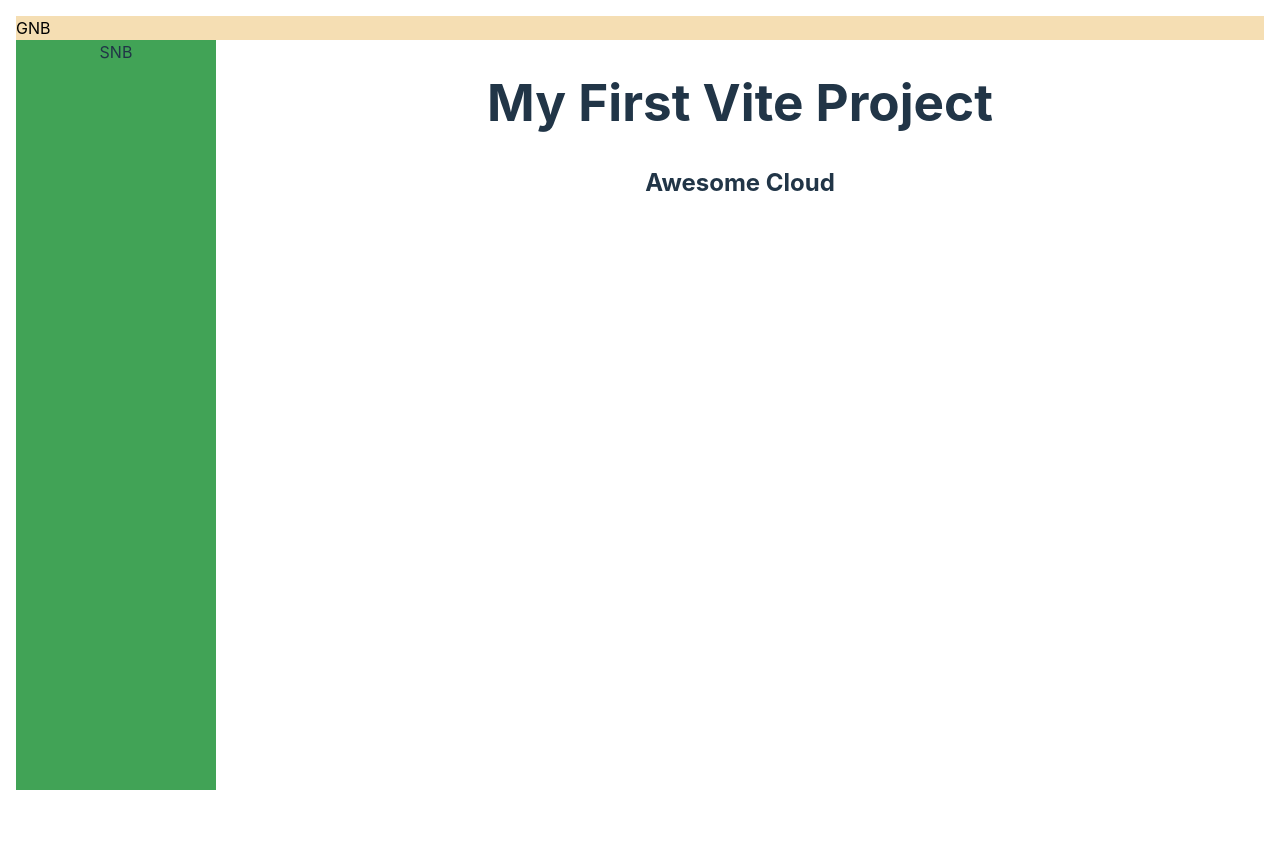
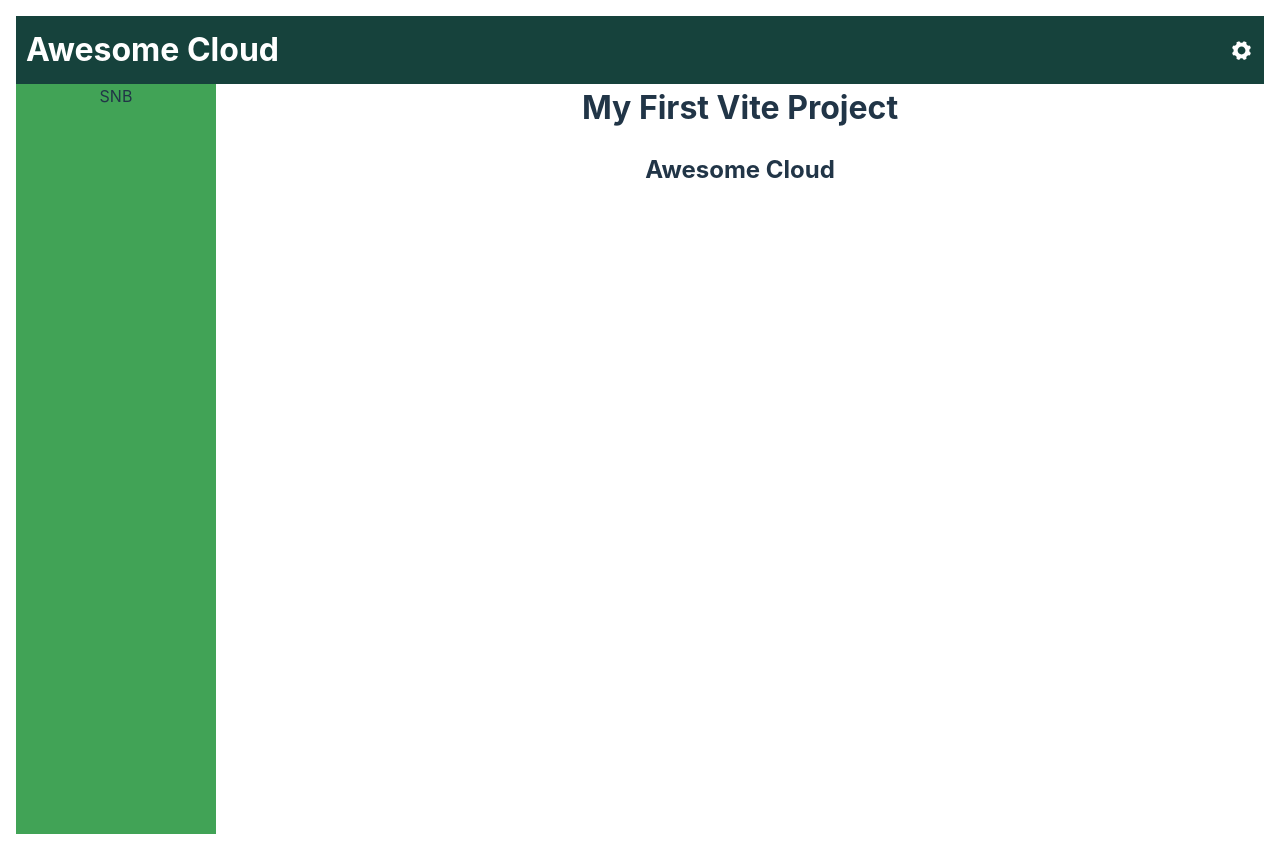
Before and after one commit to fhlandl/awesome-cloud, a React (Vite) app: page / in a window 1280 px wide. Before the commit the page ends 806 px from the top, so only its background shows below. Built offline with nearby package versions, Linux system fonts and the light colour scheme.

Commit message:
Add SettingDropdown component
- Implement SettingDropdown
- Modify CSS styles of GNB

```diff
--- a/package.json
+++ b/package.json
@@ -11,7 +11,8 @@
   },
   "dependencies": {
     "react": "^18.3.1",
-    "react-dom": "^18.3.1"
+    "react-dom": "^18.3.1",
+    "react-icons": "^5.3.0"
   },
   "devDependencies": {
     "@eslint/js": "^9.9.0",
--- a/src/App.css
+++ b/src/App.css
@@ -1,5 +1,4 @@
 #root {
-  max-width: 1280px;
   margin: 0 auto;
   padding: 1rem;
   text-align: center;
--- a/src/components/nav/GNB.module.scss
+++ b/src/components/nav/GNB.module.scss
@@ -1,10 +1,17 @@
+h1 {
+  margin: 0;
+}
+
 .header {
   display: flex;
-  // height: 40px;
-  background-color: wheat;
-  color: black;
+  background-color: #16423c;
+  color: white;
+  justify-content: space-between;
+  align-items: center;
+  padding: 10px;
 }
 
 .nav {
   display: flex;
+  align-items: center;
 }
--- a/src/components/nav/GNB.tsx
+++ b/src/components/nav/GNB.tsx
@@ -1,10 +1,14 @@
 import React from 'react';
 import styles from './GNB.module.scss';
+import SettingDropdown from '../ui/SettingDropdown';
 
 const GNB = () => {
   return (
     <header className={styles.header}>
-      <nav className={styles.nav}>GNB</nav>
+      <h1>Awesome Cloud</h1>
+      <nav className={styles.nav}>
+        <SettingDropdown />
+      </nav>
     </header>
   );
 };
--- /dev/null
+++ b/src/components/ui/SettingDropdown.module.scss
@@ -0,0 +1,30 @@
+.dropdown {
+  position: relative;
+}
+
+.dropdown_btn {
+  display: flex;
+  font-size: 25px;
+  cursor: pointer;
+}
+
+.dropdown_menu {
+  position: absolute;
+  top: 100%;
+  right: 0;
+  margin: 0;
+  padding: 0;
+  background-color: #6a9c89;
+  width: 100px;
+  text-align: left;
+  list-style: none;
+
+  li {
+    padding: 5px;
+    cursor: pointer;
+
+    &:hover {
+      background-color: #c4dad2;
+    }
+  }
+}
--- /dev/null
+++ b/src/components/ui/SettingDropdown.tsx
@@ -0,0 +1,55 @@
+import React, { useEffect, useRef, useState } from 'react';
+import { IoIosSettings } from 'react-icons/io';
+import styles from './SettingDropdown.module.scss';
+
+const SettingDropdown = () => {
+  const [isOpen, setIsOpen] = useState(false);
+  const ref = useRef<HTMLDivElement>(null);
+
+  useEffect(() => {
+    const handleOutsideClick = (e: Event) => {
+      const current = ref.current;
+      if (isOpen && current && !current.contains(e.target as Node)) {
+        setIsOpen(false);
+      }
+    };
+
+    document.addEventListener('click', handleOutsideClick);
+    return () => {
+      document.removeEventListener('click', handleOutsideClick);
+    };
+  }, [isOpen]);
+
+  const toggleDropdown = () => {
+    setIsOpen(!isOpen);
+  };
+
+  const handleItem1Clicked = () => {
+    console.log('item 1 clicked');
+  };
+
+  const handleItem2Clicked = () => {
+    console.log('item 2 clicked');
+  };
+
+  const handleItem3Clicked = () => {
+    console.log('item 3 clicked');
+  };
+
+  return (
+    <div className={styles.dropdown} ref={ref}>
+      <div className={styles.dropdown_btn} onClick={toggleDropdown}>
+        <IoIosSettings />
+      </div>
+      {isOpen && (
+        <ul className={styles.dropdown_menu}>
+          <li onClick={handleItem1Clicked}>item 1</li>
+          <li onClick={handleItem2Clicked}>item 2</li>
+          <li onClick={handleItem3Clicked}>item 3</li>
+        </ul>
+      )}
+    </div>
+  );
+};
+
+export default SettingDropdown;
--- a/src/index.css
+++ b/src/index.css
@@ -30,10 +30,10 @@ body {
   min-height: 100vh;
 }
 
-h1 {
+/* h1 {
   font-size: 3.2em;
   line-height: 1.1;
-}
+} */
 
 button {
   border-radius: 8px;
```
Also changed, not shown: 1 other file (tests, documents, lock files or other folders).
